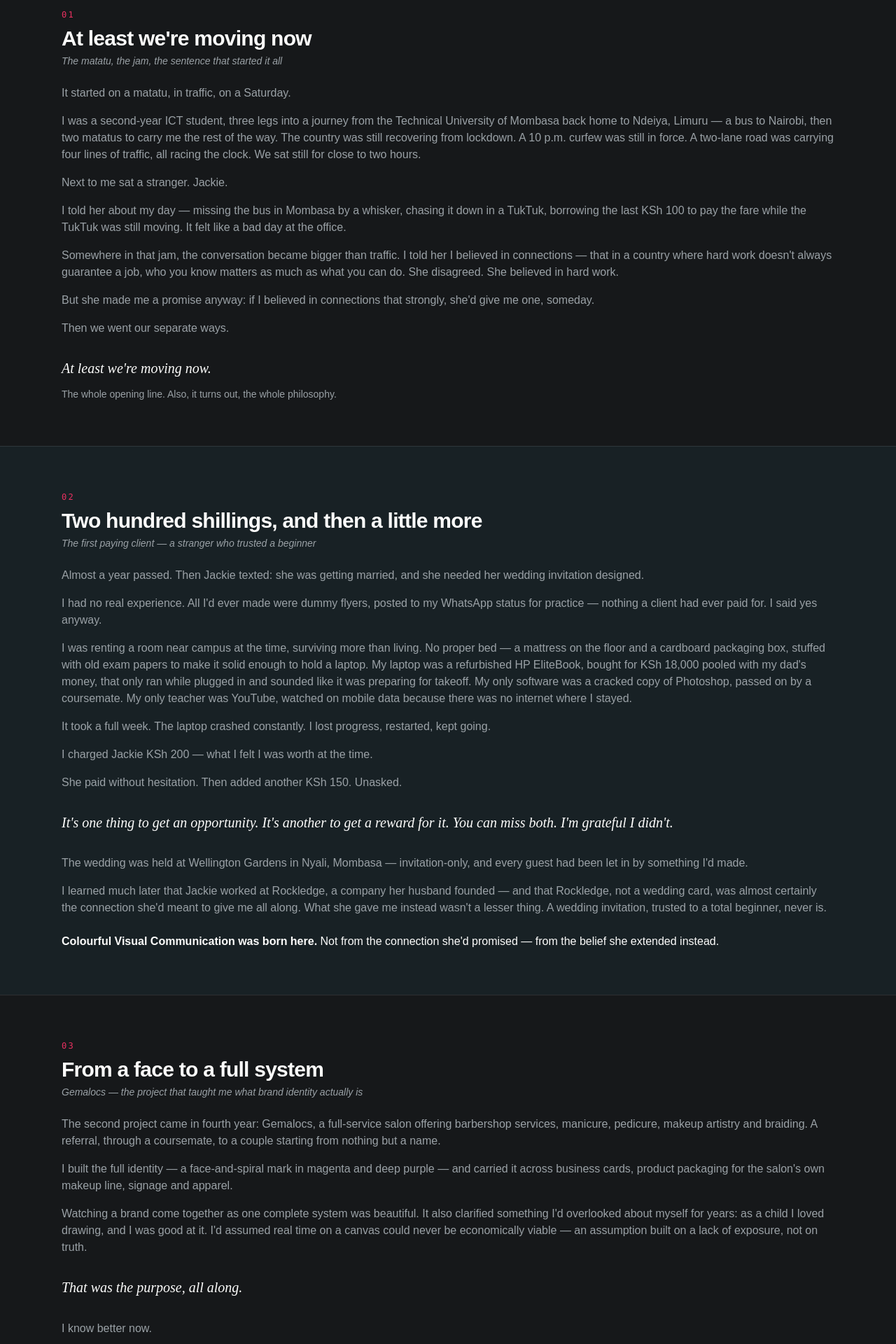
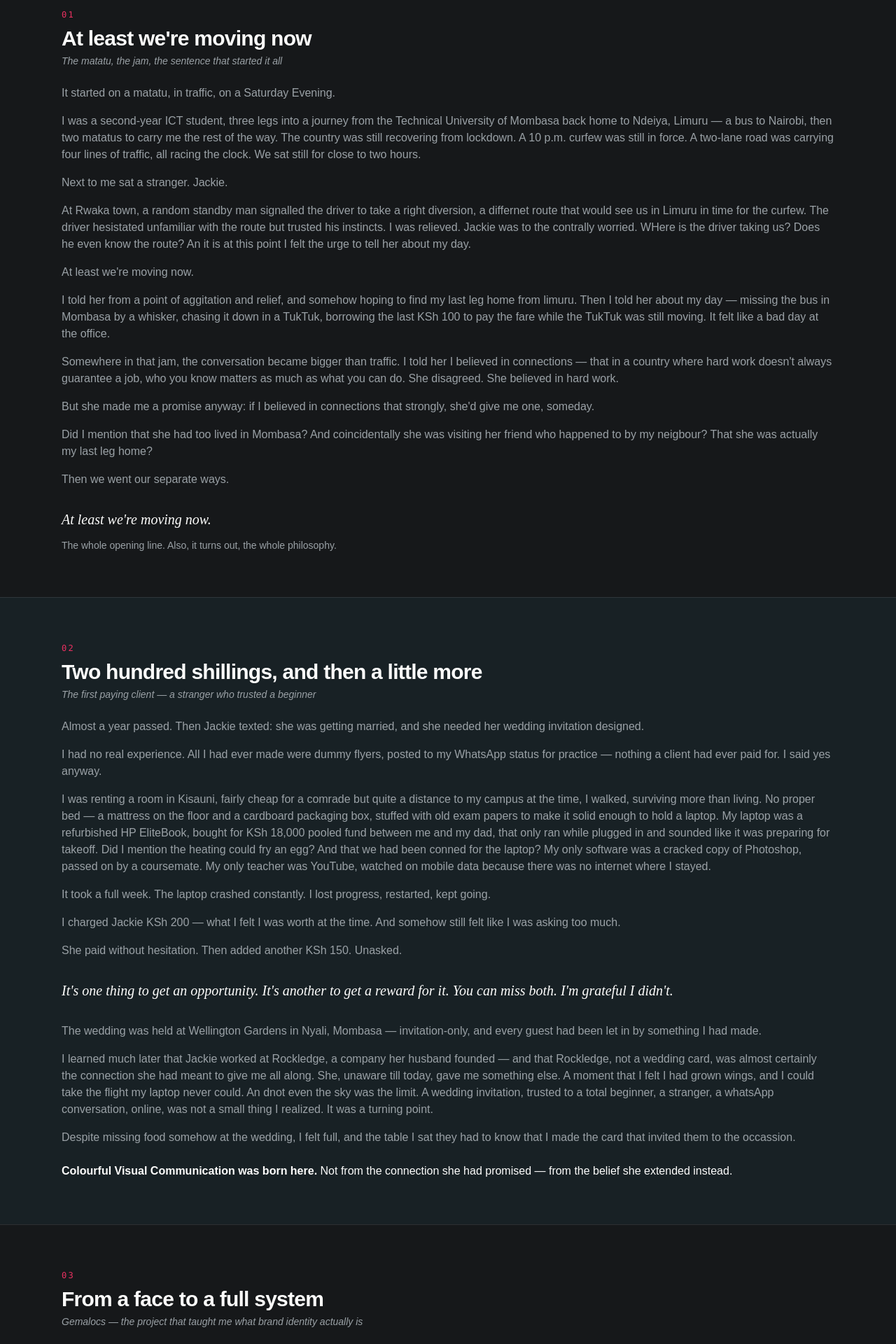
Before and after one commit to ColourfulVisualCommunication/cvc, a React (Vite) app in the folder frontend/: page /about/our-story in a window 1280 px wide. Shown: the part 600-2520 px from the top of the page at 70% size. Built offline with nearby package versions, Linux system fonts and the light colour scheme; no server answers.

Commit message:
Enhance narrative clarity and detail in OurStory.jsx; refine language and correct typos

```diff
--- a/frontend/src/pages/public/OurStory.jsx
+++ b/frontend/src/pages/public/OurStory.jsx
@@ -19,12 +19,14 @@ const SECTIONS = [
     title: "At least we're moving now",
     subtitle: "The matatu, the jam, the sentence that started it all",
     paragraphs: [
-      "It started on a matatu, in traffic, on a Saturday.",
+      "It started on a matatu, in traffic, on a Saturday Evening.",
       "I was a second-year ICT student, three legs into a journey from the Technical University of Mombasa back home to Ndeiya, Limuru — a bus to Nairobi, then two matatus to carry me the rest of the way. The country was still recovering from lockdown. A 10 p.m. curfew was still in force. A two-lane road was carrying four lines of traffic, all racing the clock. We sat still for close to two hours.",
       "Next to me sat a stranger. Jackie.",
-      "I told her about my day — missing the bus in Mombasa by a whisker, chasing it down in a TukTuk, borrowing the last KSh 100 to pay the fare while the TukTuk was still moving. It felt like a bad day at the office.",
+      "At Rwaka town, a random standby man signalled the driver to take a right diversion, a differnet route that would see us in Limuru in time for the curfew. The driver hesistated unfamiliar with the route but trusted his instincts. I was relieved. Jackie was to the contrally worried. WHere is the driver taking us? Does he even know the route? An it is at this point I felt the urge to tell her about my day.",
+      "At least we're moving now.", "I told her from a point of aggitation and relief, and somehow hoping to find my last leg home from limuru. Then I told her about my day — missing the bus in Mombasa by a whisker, chasing it down in a TukTuk, borrowing the last KSh 100 to pay the fare while the TukTuk was still moving. It felt like a bad day at the office.",
       "Somewhere in that jam, the conversation became bigger than traffic. I told her I believed in connections — that in a country where hard work doesn't always guarantee a job, who you know matters as much as what you can do. She disagreed. She believed in hard work.",
       "But she made me a promise anyway: if I believed in connections that strongly, she'd give me one, someday.",
+      "Did I mention that she had too lived in Mombasa? And coincidentally she was visiting her friend who happened to by my neigbour? That she was actually my last leg home?",
       "Then we went our separate ways.",
     ],
     quote: {
@@ -38,23 +40,24 @@ const SECTIONS = [
     subtitle: "The first paying client — a stranger who trusted a beginner",
     paragraphs: [
       "Almost a year passed. Then Jackie texted: she was getting married, and she needed her wedding invitation designed.",
-      "I had no real experience. All I'd ever made were dummy flyers, posted to my WhatsApp status for practice — nothing a client had ever paid for. I said yes anyway.",
-      "I was renting a room near campus at the time, surviving more than living. No proper bed — a mattress on the floor and a cardboard packaging box, stuffed with old exam papers to make it solid enough to hold a laptop. My laptop was a refurbished HP EliteBook, bought for KSh 18,000 pooled with my dad's money, that only ran while plugged in and sounded like it was preparing for takeoff. My only software was a cracked copy of Photoshop, passed on by a coursemate. My only teacher was YouTube, watched on mobile data because there was no internet where I stayed.",
+      "I had no real experience. All I had ever made were dummy flyers, posted to my WhatsApp status for practice — nothing a client had ever paid for. I said yes anyway.",
+      "I was renting a room in Kisauni, fairly cheap for a comrade but quite a distance to my campus at the time, I walked, surviving more than living. No proper bed — a mattress on the floor and a cardboard packaging box, stuffed with old exam papers to make it solid enough to hold a laptop. My laptop was a refurbished HP EliteBook, bought for KSh 18,000 pooled fund between me and my dad, that only ran while plugged in and sounded like it was preparing for takeoff. Did I mention the heating could fry an egg? And that we had been conned for the laptop? My only software was a cracked copy of Photoshop, passed on by a coursemate. My only teacher was YouTube, watched on mobile data because there was no internet where I stayed.",
       "It took a full week. The laptop crashed constantly. I lost progress, restarted, kept going.",
-      "I charged Jackie KSh 200 — what I felt I was worth at the time.",
+      "I charged Jackie KSh 200 — what I felt I was worth at the time. And somehow still felt like I was asking too much.",
       "She paid without hesitation. Then added another KSh 150. Unasked.",
     ],
     quote: {
       text: "It's one thing to get an opportunity. It's another to get a reward for it. You can miss both. I'm grateful I didn't.",
     },
     trailingParagraphs: [
-      "The wedding was held at Wellington Gardens in Nyali, Mombasa — invitation-only, and every guest had been let in by something I'd made.",
-      "I learned much later that Jackie worked at Rockledge, a company her husband founded — and that Rockledge, not a wedding card, was almost certainly the connection she'd meant to give me all along. What she gave me instead wasn't a lesser thing. A wedding invitation, trusted to a total beginner, never is.",
+      "The wedding was held at Wellington Gardens in Nyali, Mombasa — invitation-only, and every guest had been let in by something I had made.",
+      "I learned much later that Jackie worked at Rockledge, a company her husband founded — and that Rockledge, not a wedding card, was almost certainly the connection she had meant to give me all along. She, unaware till today, gave me something else. A moment that I felt I had grown wings, and I could take the flight my laptop never could. An dnot even the sky was the limit. A wedding invitation, trusted to a total beginner, a stranger, a whatsApp conversation, online, was not a small thing I realized. It was a turning point.",
+      "Despite missing food somehow at the wedding, I felt full, and the table I sat they had to know that I made the card that invited them to the occassion.",
     ],
     closingStatement: (
       <>
         <strong className="font-semibold text-cvc-paper">Colourful Visual Communication was born here.</strong> Not
-        from the connection she'd promised — from the belief she extended instead.
+        from the connection she had promised — from the belief she extended instead.
       </>
     ),
   },
@@ -63,9 +66,9 @@ const SECTIONS = [
     title: "From a face to a full system",
     subtitle: "Gemalocs — the project that taught me what brand identity actually is",
     paragraphs: [
-      "The second project came in fourth year: Gemalocs, a full-service salon offering barbershop services, manicure, pedicure, makeup artistry and braiding. A referral, through a coursemate, to a couple starting from nothing but a name.",
+      "The second project came in fourth year: Gemalocs, a full-service salon offering barbershop services, manicure, pedicure, makeup artistry and braiding. A referral, through a coursemate, to a Loctician starting from nothing but a name.",
       "I built the full identity — a face-and-spiral mark in magenta and deep purple — and carried it across business cards, product packaging for the salon's own makeup line, signage and apparel.",
-      "Watching a brand come together as one complete system was beautiful. It also clarified something I'd overlooked about myself for years: as a child I loved drawing, and I was good at it. I'd assumed real time on a canvas could never be economically viable — an assumption built on a lack of exposure, not on truth.",
+      "Watching a brand come together as one complete system was beautiful. Another moment of trust that clarified something I'had overlooked about myself for years: as a child I loved drawing, and I was good at it. I had assumed real time on a canvas could never be economically viable — an assumption built on a lack of exposure, not on truth.",
     ],
     quote: {
       text: "That was the purpose, all along.",
@@ -77,18 +80,18 @@ const SECTIONS = [
     title: "Self-taught stops meaning improvised",
     subtitle: "Finishing the degree, adding development to the design",
     paragraphs: [
-      "I finished my ICT degree. I kept teaching myself design and brand strategy the same way I'd learned that first Photoshop card — one project, one client, one late night at a time.",
+      "I finished my ICT degree. And this came with the realization of my purpose: I had been a creative all along. That somehow through the struggles, the strangers, the trust, and showing up, the universe had landed me in a place where I could finally see myself for who I truly am. I kept teaching myself design and brand strategy the same way I'd learned that first Photoshop card — one project, one client, one late night at a time.",
       "Eventually, “self-taught” stopped meaning improvised and started meaning practiced.",
-      "Then I added full-stack development to the same toolkit: Python and Flask, React, PostgreSQL, Framer, the full Adobe suite. Design that could also function — not just look right, but work.",
+      "Then I added full-stack development to the same toolkit: Python and Flask, React, PostgreSQL, Framer, the full Adobe suite. Design that could also function — not just work, but could tranform.",
     ],
   },
   {
     number: "05",
     title: "Thank you, in colour",
-    subtitle: "The people who taught me the craft",
+    subtitle: "The Youtube that taught me the craft",
     paragraphs: [
-      "None of this was built alone. Thanks to Will Paterson, whose work in logo design, hand lettering and brand identity taught me how to think about a mark. To Abi Connick, who taught me strategic brand identity development — and who still gets a mention every time she replies to my emails. And to Peter, of Peter's Design Company in Minneapolis, who taught me the craft of building marks meant to last.",
-      "I owe a piece of this to all three.",
+      "None of this was built alone. Thanks to Will Paterson, whose work in logo design, hand lettering and brand identity taught me how to think about a mark. To Abi Connick, who taught me strategic brand identity development — and who still gets a mention now and then for a time she replied to my emails. And to Peter, founder of Peter's Design Company in Minneapolis, who taught me the craft of building Logos that last, and family",
+      "I owe a piece of this to you all.",
     ],
   },
   {
@@ -97,7 +100,7 @@ const SECTIONS = [
     subtitle: "Where the work stands now",
     paragraphs: [
       "Today I work across 31 brands. Some built from the ground up. Some I'm still growing alongside their owners. And the everyday work in between — a flyer here, a small IT fix there, a brand audit, a clarity session.",
-      "The scale changed. The work changed. I changed — I've become better.",
+      "The scale changed. The work changed. I changed — I am growing",
     ],
   },
   {
```
